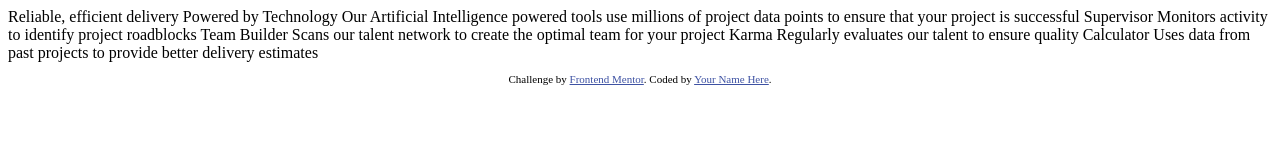
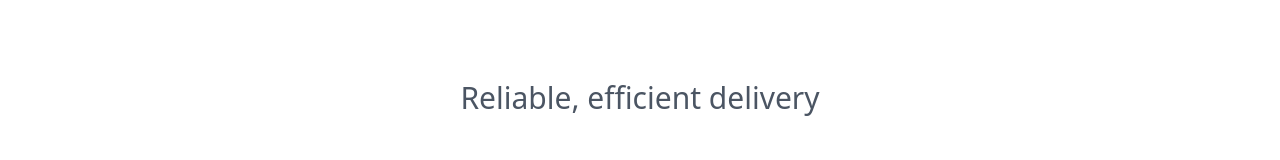
Before and after one commit to kunal90803/frontend_mentor_card_feature, a plain HTML site: page index.html in a window 1280 px wide. Drawn offline with Linux system fonts and the light colour scheme.

Commit message:
tailwind

```diff
--- a/index.html
+++ b/index.html
@@ -5,6 +5,7 @@
   <meta name="viewport" content="width=device-width, initial-scale=1.0"> <!-- displays site properly based on user's device -->
 
   <link rel="icon" type="image/png" sizes="32x32" href="./images/favicon-32x32.png">
+  <link rel="stylesheet" href="styles.css">
 
   <title>Frontend Mentor | Four card feature section</title>
 
@@ -14,32 +15,16 @@
     .attribution a { color: hsl(228, 45%, 44%); }
   </style>
 </head>
-<body>
-
-  Reliable, efficient delivery
-  Powered by Technology
-
-  Our Artificial Intelligence powered tools use millions of project data points
-  to ensure that your project is successful
-
-  Supervisor
-  Monitors activity to identify project roadblocks
-
-  Team Builder
-  Scans our talent network to create the optimal team for your project
-
-  Karma
-  Regularly evaluates our talent to ensure quality
-
-  Calculator
-  Uses data from past projects to provide better delivery estimates
+<body class="m-0 p-0 box-border flex  justify-center h-screen">
+  <h1 class="text-3xl text-gray-600 py-20 px-10">Reliable, efficient delivery</h1>
 
 
-  <footer>
+
+  <!-- <footer>
     <p class="attribution">
       Challenge by <a href="https://www.frontendmentor.io?ref=challenge" target="_blank">Frontend Mentor</a>.
       Coded by <a href="#">Your Name Here</a>.
     </p>
-  </footer>
+  </footer> -->
 </body>
 </html>
--- /dev/null
+++ b/input.css
@@ -0,0 +1,3 @@
+@tailwind base;
+@tailwind components;
+@tailwind utilities;
--- /dev/null
+++ b/tailwind.config.js
@@ -0,0 +1,8 @@
+/** @type {import('tailwindcss').Config} */
+module.exports = {
+  content: ["./index.html"],
+  theme: {
+    extend: {},
+  },
+  plugins: [],
+}
```
Also changed, not shown: styles.css (added).
